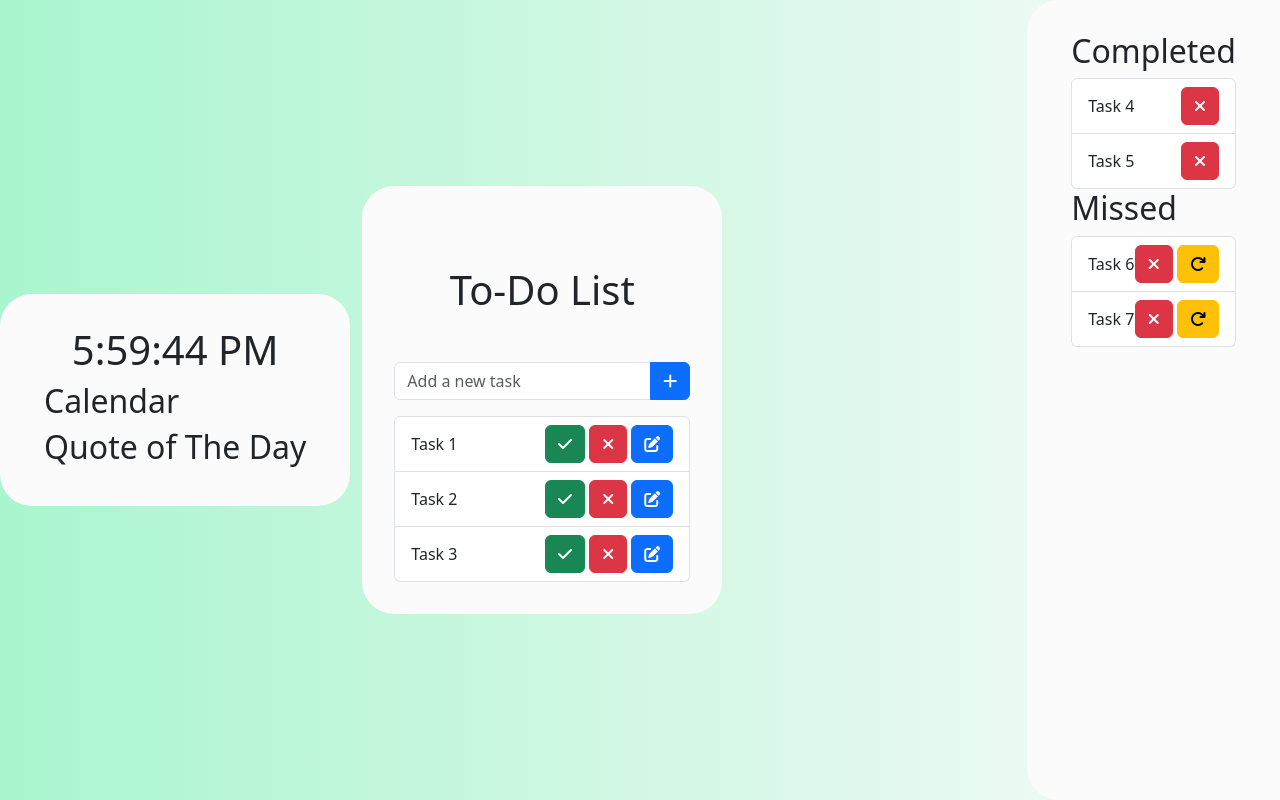
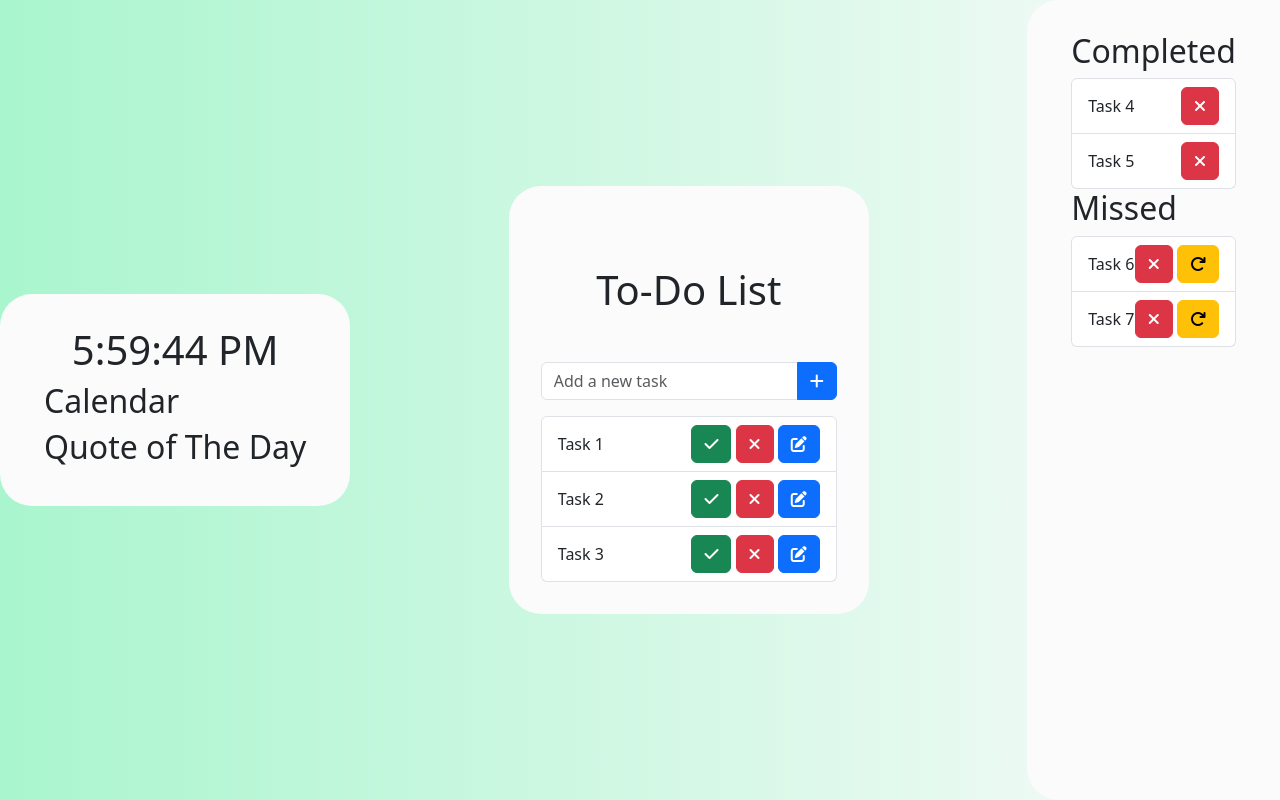
Before and after one commit to GTgyani206/OIBSIP, a plain HTML site: page index.html in a window 1280 px wide. Drawn offline with nearby package versions, Linux system fonts and the light colour scheme; no server answers.

Commit message:
UI changes

```diff
--- a/app.js
+++ b/app.js
@@ -5,37 +5,41 @@ const taskInput = document.getElementById("taskInput");
 const edit = document.querySelectorAll(".edit");
 const retry = document.querySelectorAll(".retry");
 let text = "";
+
 for (delBtn of del) {
   delBtn.addEventListener("click", () => {
     console.log("delete");
     // delete the item
   });
 }
+
 for (completeBtn of complete) {
   completeBtn.addEventListener("click", () => {
     console.log("complete");
     // mark the item as complete
   });
 }
+
 add.addEventListener("click", () => {
-  const task = taskInput.value; // Changed add.innertext to taskInput.value to get the input value
+  const task = taskInput.value; // get the value of the input
   console.log(task);
   text = task;
-  // text = task; // You can use this if you need to store the task text in a variable
-  // Add your code to add the task to a list or perform any other action with the task text
 });
+
 for (editBtn of edit) {
   editBtn.addEventListener("click", () => {
     console.log("edit");
     // edit the item
   });
 }
+
 for (retryBtn of retry) {
   retryBtn.addEventListener("click", () => {
     console.log("retry");
     // mark the item as retry
   });
 }
+
 let qouteUrl = "https://api.quotable.io/random";
 const Qoute = document.querySelector(".qoute");
 function getQuote() {
--- a/style.css
+++ b/style.css
@@ -31,9 +31,10 @@ body {
   border-radius: 2rem;
 }
 .center {
-  flex: 1;
+  width: fit-content;
   display: flex;
   flex-wrap: wrap;
+  padding: 0%;
   flex-direction: column;
   justify-content: center;
 }
```
